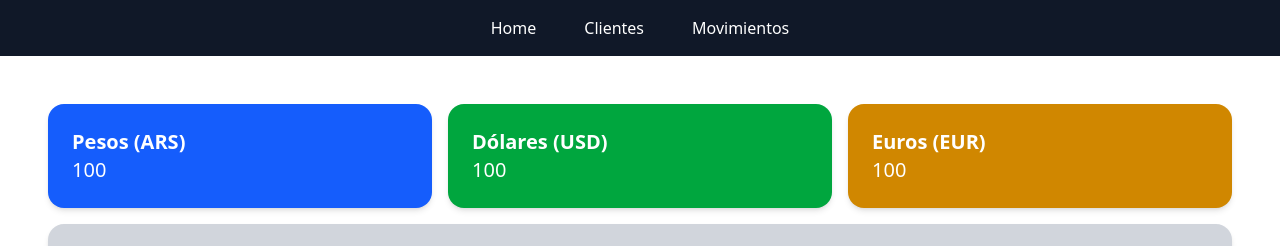
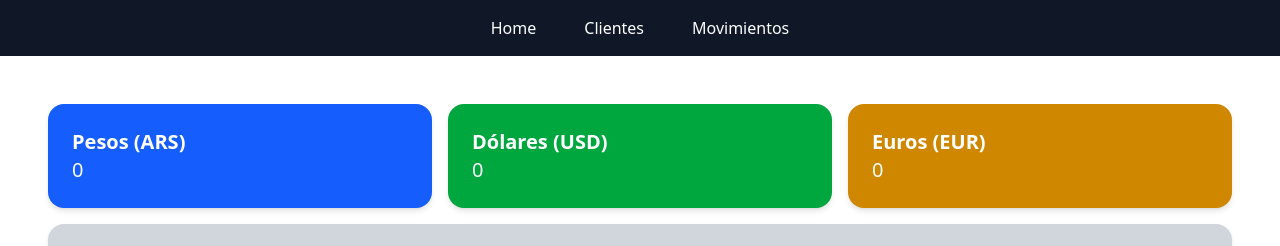
Before and after one commit to MaximoFC/currency-exchange-frontend, a React (Vite) app: page / in a window 1280 px wide. Shown: the top 246 px of the page. Built offline with nearby package versions, Linux system fonts and the light colour scheme; no server answers.

Commit message:
Integrate Client and Home pages whit backend routes

```diff
--- a/src/components/ClientSelectionModal.jsx
+++ b/src/components/ClientSelectionModal.jsx
@@ -1,20 +1,21 @@
 import { useState, useEffect } from "react";
+import axios from "axios";
 
 const ClientSelectionModal = ({ onSelect, onClose, onAddNew }) => {
     const [clients, setClients] = useState([]);
     const [search, setSearch] = useState("");
 
     useEffect(() => {
-        setClients([
-            {id: 1, name: "Máximo Callejas"},
-            {id: 2, name: "Fernando Apud"},
-            {id: 3, name: "Roberto Gómez Bolaños"}
-        ])
-    })
+        axios.get("http://localhost:4000/clients")
+            .then(response => {
+                setClients(response.data);
+            })
+            .catch(error => console.error("Error fetching clients: ", error.message));
+    }, []);
 
-    const filteredClients = clients ? clients.filter(client =>
+    const filteredClients = clients.filter(client =>
         client.name.toLowerCase().includes(search.toLowerCase())
-    ) : [];
+    );
 
     return (
         <div className="fixed inset-0 bg-black bg-opacity-50 flex justify-center items-center">
--- a/src/pages/Home.jsx
+++ b/src/pages/Home.jsx
@@ -1,4 +1,5 @@
-import { useState } from "react";
+import { useState, useEffect } from "react";
+import axios from "axios";
 import ClientSelectionModal from "../components/ClientSelectionModal";
 
 const Home = () => {
@@ -11,14 +12,49 @@ const Home = () => {
 
     const [selectedClient, setSelectedClient] = useState(null);
     const [isOpenModal, setIsOpenModal] = useState(false);
+    const [businessData, setBusinessData] = useState({
+        ARS: 0,
+        USD: 0,
+        EUR: 0
+    });
+
+    useEffect(() => {
+        axios.get("http://localhost:4000/business")
+            .then(response => {
+                setBusinessData(response.data);
+            })
+            .catch(error => console.error("Error fetching amounts: ", error.message));
+    }, []);
 
     const handleChange = (e) => {
         setFormData({ ...formData, [e.target.name]: e.target.value });
     };
 
-    const handleSubmit = (e) => {
+    const handleSubmit = async (e) => {
         e.preventDefault();
-        console.log(formData);
+
+        if(!selectedClient) {
+            alert("Selecciona un cliente");
+            return;
+        }
+
+        const transactionData = {
+            ...formData,
+            clientId: selectedClient.id
+        };
+
+        try {
+            await axios.post("http://localhost:4000/transactions", transactionData);
+            alert("Transacción realizada con éxito");
+
+            const response = await axios.get("http://localhost:4000/business");
+            setBusinessData(response.data);
+
+            setFormData({ type:"buy", name:"", amount:"", price:"" });
+            setSelectedClient(null);
+        } catch (error) {
+            console.error("Error in transaction: ", error.message);
+        }
     };
 
     const openModal = () => setIsOpenModal(true);
@@ -35,15 +71,15 @@ const Home = () => {
 
             <div className="bg-blue-600 text-white p-6 rounded-2xl shadow-md">
                 <h3 className="text-xl font-semibold">Pesos (ARS)</h3>
-                <p className="text-xl">100</p>
+                <p className="text-xl">{businessData.ARS}</p>
             </div>
             <div className="bg-green-600 text-white p-6 rounded-2xl shadow-md">
                 <h3 className="text-xl font-semibold">Dólares (USD)</h3>
-                <p className="text-xl">100</p>
+                <p className="text-xl">{businessData.USD}</p>
             </div>
             <div className="bg-yellow-600 text-white p-6 rounded-2xl shadow-md">
                 <h3 className="text-xl font-semibold">Euros (EUR)</h3>
-                <p className="text-xl">100</p>
+                <p className="text-xl">{businessData.EUR}</p>
             </div>
 
             {/* Formulario */}
```
